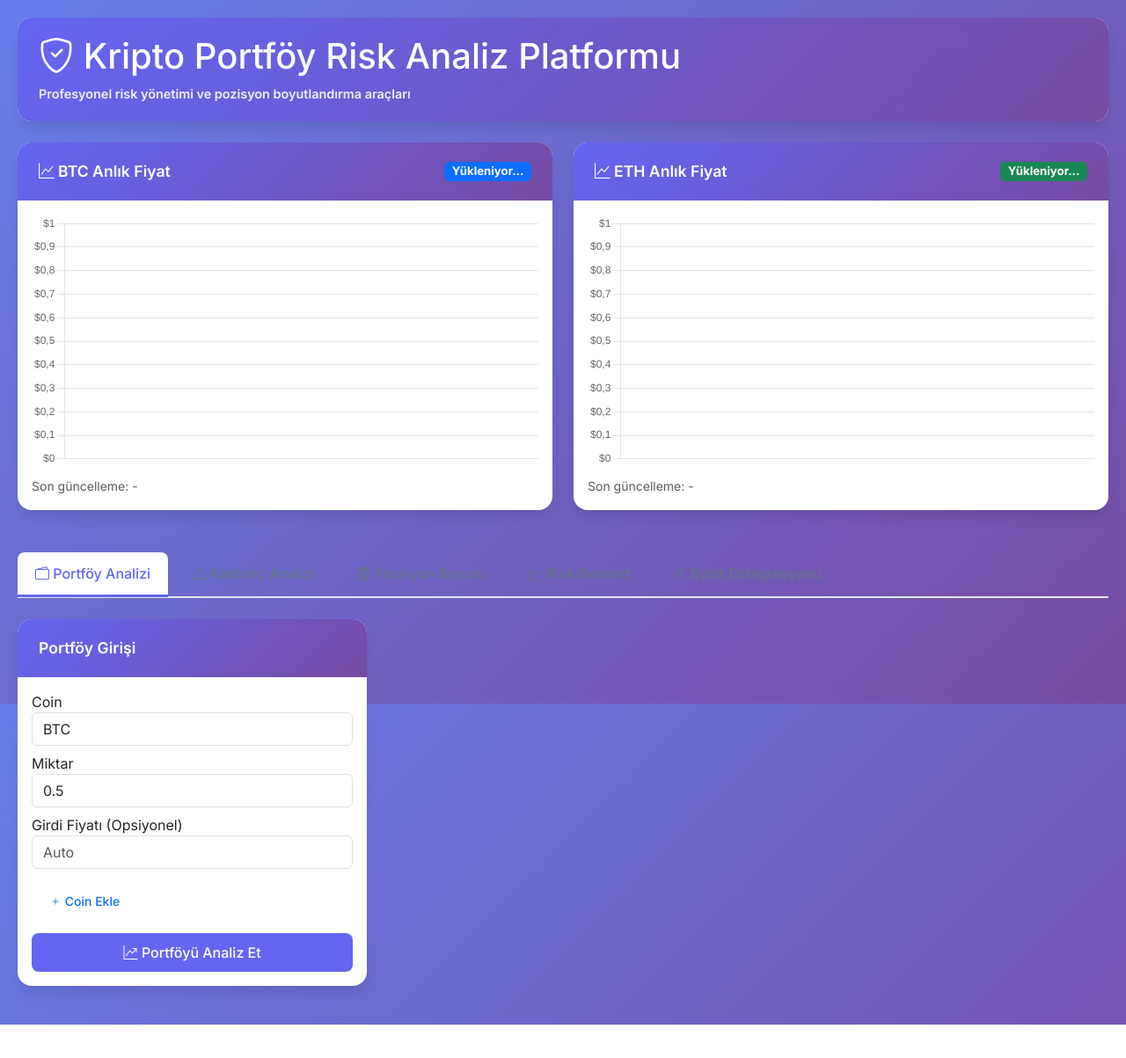
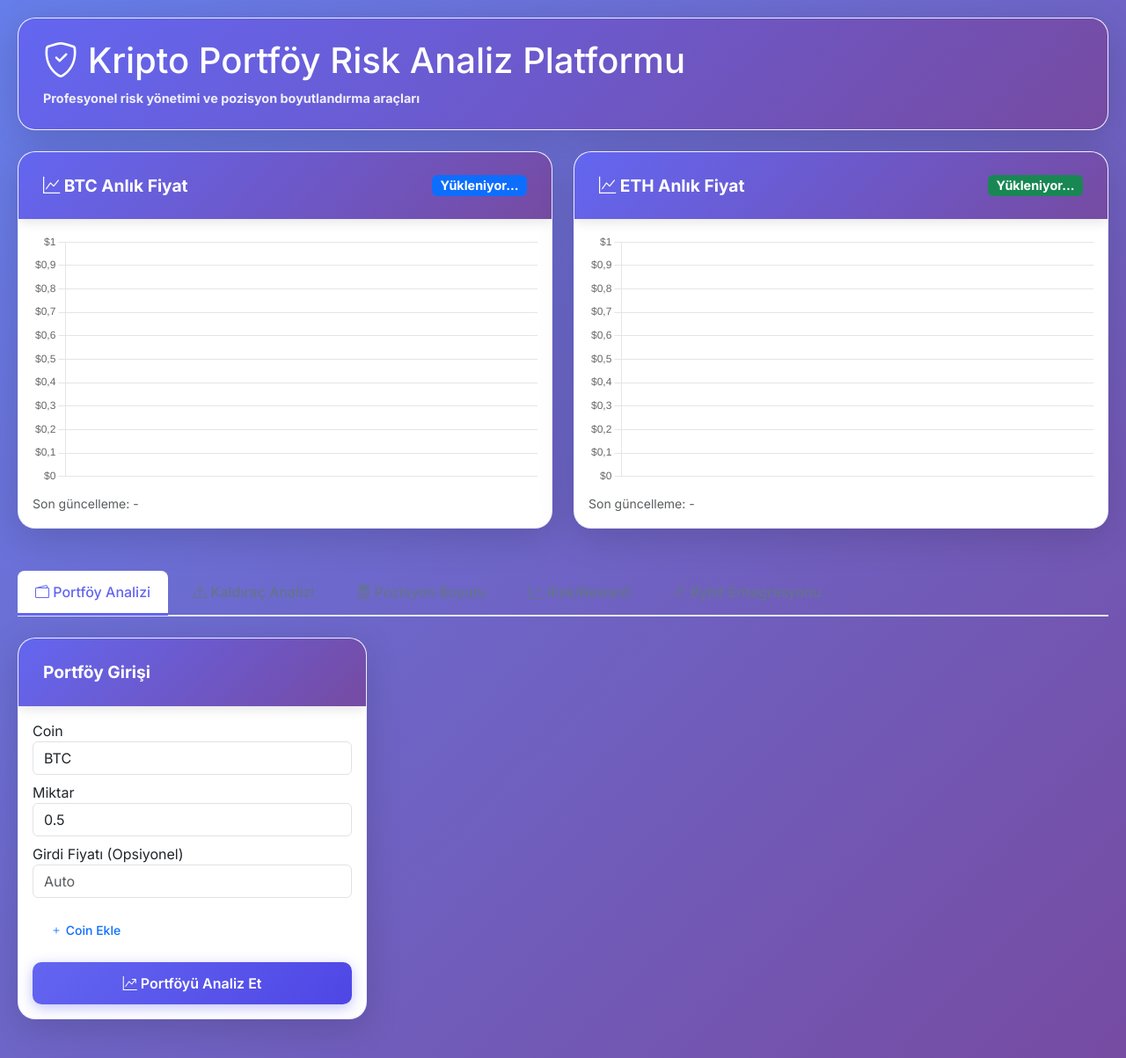
Before and after one commit to CodeCrafted0/kripto-portfolio-risk, a Flask app: page / in a window 1280 px wide. Shown: the whole page at 88% size. Before the commit the page ends 1165 px from the top, so only its background shows below. Run offline with Flask 3, Linux system fonts and the light colour scheme; data that the repository does not hold is empty.

Commit message:
feat: More prominent visual changes - bigger shadows, hover effects, better typography

```diff
--- a/Desktop/bybit kripto proje/static/styles.css
+++ b/Desktop/bybit kripto proje/static/styles.css
@@ -24,10 +24,10 @@
 }
 
 body {
-    background: linear-gradient(135deg, #667eea 0%, #764ba2 100%);
+    background: linear-gradient(135deg, #667eea 0%, #764ba2 100%) !important;
     background-attachment: fixed;
     min-height: 100vh;
-    font-family: 'Inter', 'Segoe UI', -apple-system, BlinkMacSystemFont, 'Roboto', sans-serif;
+    font-family: 'Inter', -apple-system, BlinkMacSystemFont, 'Segoe UI', 'Roboto', sans-serif !important;
     color: var(--text-primary);
     -webkit-font-smoothing: antialiased;
     -moz-osx-font-smoothing: grayscale;
@@ -39,30 +39,33 @@ body {
     padding: 20px;
 }
 
-/* Modern Card Design */
+/* Modern Card Design - BELİRGİN DEĞİŞİKLİKLER */
 .card {
     border: none;
-    border-radius: 16px;
-    box-shadow: var(--shadow-lg);
+    border-radius: 20px !important; /* Daha yuvarlak */
+    box-shadow: 0 10px 40px rgba(0, 0, 0, 0.15) !important; /* Daha belirgin gölge */
     margin-bottom: 24px;
     background: var(--card-bg);
-    transition: transform 0.2s ease, box-shadow 0.2s ease;
+    transition: all 0.3s ease;
     overflow: hidden;
+    border: 1px solid rgba(99, 102, 241, 0.1); /* Hafif border ekle */
 }
 
 .card:hover {
-    transform: translateY(-2px);
-    box-shadow: var(--shadow-xl);
+    transform: translateY(-5px) scale(1.02); /* Daha belirgin hover */
+    box-shadow: 0 20px 60px rgba(0, 0, 0, 0.25) !important;
+    border-color: rgba(99, 102, 241, 0.3);
 }
 
 .card-header {
-    background: linear-gradient(135deg, var(--primary-color) 0%, #764ba2 100%);
-    color: white;
-    border-radius: 0;
-    padding: 20px 24px;
-    font-weight: 600;
-    font-size: 1.1rem;
+    background: linear-gradient(135deg, var(--primary-color) 0%, #764ba2 100%) !important;
+    color: white !important;
+    border-radius: 0 !important;
+    padding: 24px 28px !important; /* Daha fazla padding */
+    font-weight: 700 !important; /* Daha kalın */
+    font-size: 1.2rem !important; /* Daha büyük */
     border-bottom: none;
+    box-shadow: 0 4px 12px rgba(0, 0, 0, 0.1) !important; /* Header'a gölge */
 }
 
 /* Toast Notifications */
@@ -176,14 +179,20 @@ body {
 }
 
 .btn-primary {
-    background: var(--primary-color);
-    color: white;
+    background: linear-gradient(135deg, var(--primary-color), var(--primary-dark)) !important;
+    color: white !important;
+    border: none !important;
+    padding: 12px 24px !important;
+    font-weight: 600 !important;
+    border-radius: 10px !important;
+    box-shadow: 0 4px 15px rgba(99, 102, 241, 0.4) !important;
+    transition: all 0.3s ease !important;
 }
 
 .btn-primary:hover {
-    background: var(--primary-dark);
-    transform: translateY(-1px);
-    box-shadow: var(--shadow-md);
+    background: linear-gradient(135deg, var(--primary-dark), var(--primary-color)) !important;
+    transform: translateY(-2px) scale(1.05) !important;
+    box-shadow: 0 6px 20px rgba(99, 102, 241, 0.6) !important;
 }
 
 .btn-success {
@@ -209,13 +218,14 @@ body {
 }
 
 .stat-value {
-    font-size: 2.5rem;
-    font-weight: 700;
-    background: linear-gradient(135deg, var(--primary-color), #764ba2);
-    -webkit-background-clip: text;
-    -webkit-text-fill-color: transparent;
-    background-clip: text;
+    font-size: 3rem !important; /* Daha büyük */
+    font-weight: 800 !important; /* Daha kalın */
+    background: linear-gradient(135deg, var(--primary-color), #764ba2) !important;
+    -webkit-background-clip: text !important;
+    -webkit-text-fill-color: transparent !important;
+    background-clip: text !important;
     line-height: 1;
+    text-shadow: 0 2px 10px rgba(99, 102, 241, 0.3);
 }
 
 .stat-label {
--- a/Desktop/bybit kripto proje/templates/index.html
+++ b/Desktop/bybit kripto proje/templates/index.html
@@ -6,7 +6,7 @@
     <title>🔐 Kripto Portföy Risk Analiz Platformu</title>
     <link href="https://cdn.jsdelivr.net/npm/bootstrap@5.3.0/dist/css/bootstrap.min.css" rel="stylesheet">
     <link rel="stylesheet" href="https://cdn.jsdelivr.net/npm/bootstrap-icons@1.11.0/font/bootstrap-icons.css">
-    <link rel="stylesheet" href="{{ url_for('static', filename='styles.css') }}">
+    <link rel="stylesheet" href="{{ url_for('static', filename='styles.css') }}?v=2.0">
     <link rel="preconnect" href="https://fonts.googleapis.com">
     <link rel="preconnect" href="https://fonts.gstatic.com" crossorigin>
     <link href="https://fonts.googleapis.com/css2?family=Inter:wght@400;500;600;700&display=swap" rel="stylesheet">
```
